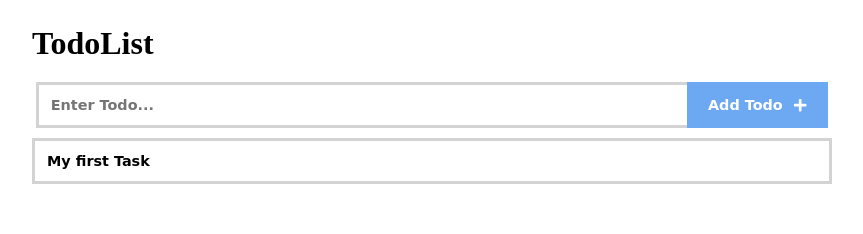
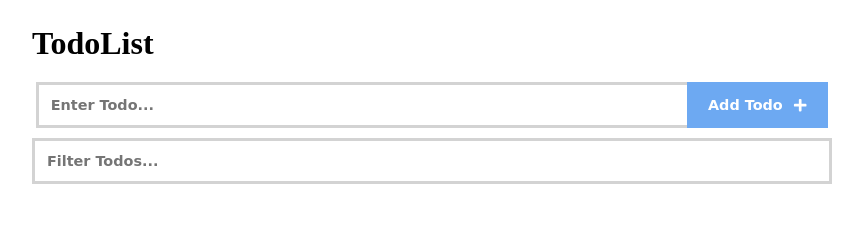
Before and after one commit to pirateIV/todos..., a React (Vite) app: page / in a window 1280 px wide. Shown: the top 234 px of the page, without its empty margins (208-1071 px from the left). Built offline with nearby package versions, Linux system fonts and the light colour scheme.

Commit message:
done with working on filtering todos: rem. custom filtering

```diff
--- a/src/App.jsx
+++ b/src/App.jsx
@@ -13,7 +13,7 @@ const App = () => {
   const [todos, setTodos] = useState(JSON.parse(localStorage.getItem('todos')));
 
   const [todo, setTodo] = useState('');
-  const [filter, setFilter] = useState('My first Task');
+  const [filter, setFilter] = useState('');
   const [customFilter, setCustomFilter] = useState('All');
 
   const [message, setMessage] = useState('');
@@ -69,9 +69,13 @@ const App = () => {
     setAndUpdateItems(updatedTodos);
   };
 
-  const handleFilter = () => {
+  const handleFilter = e => {
+    setFilter(e.target.value.toLowerCase());
+  };
 
-  }
+  const todoItems = todos.filter(item =>
+    item.todo.toLowerCase().includes(filter)
+  );
 
   const handleCustomFilter = name => {
     setCustomFilter(name);
@@ -90,13 +94,14 @@ const App = () => {
           addTodoRef={addTodoRef}
           handleAddTodo={handleAddTodo}
         />
-        <FilterTodos filter={filter} setFilter={setFilter} />
+        <FilterTodos filter={filter} handleFilter={handleFilter} />
         {todos.length === 0 ? (
           <p className='empty'>No todos yet...</p>
         ) : (
           todos.length > 0 && (
             <TodoList
-              todos={todos}
+              todos={todoItems}
+              handleFilter={handleFilter}
               handleCheck={handleCheck}
               handleDelete={handleDelete}
               customFilter={customFilter}
@@ -112,12 +117,12 @@ const App = () => {
   );
 };
 
-const FilterTodos = ({ filter, setFilter }) => {
+const FilterTodos = ({ filter, handleFilter }) => {
   return (
     <input
       type='search'
       value={filter}
-      onChange={e => setFilter(e.target.value)}
+      onChange={e => handleFilter(e)}
       placeholder='Filter Todos...'
     />
   );
--- a/src/components/Filter.jsx
+++ b/src/components/Filter.jsx
@@ -1,15 +1,19 @@
-import  { FILTER_NAMES } from '../services/filter'
+import { FILTER_NAMES } from '../services/filter';
 
-export const CustomFilter = ({ e, handleFilter }) => {
+export const CustomFilter = ({ e, handleCustomFilter }) => {
   const filterList = FILTER_NAMES.map(name => (
-    <FilterButton key={name} name={name} handleFilter={handleFilter} />
+    <FilterButton
+      key={name}
+      name={name}
+      handleCustomFilter={handleCustomFilter}
+    />
   ));
   return <div className='custom-btn-filter'>{filterList}</div>;
 };
 
-export const FilterButton = ({ name, handleFilter }) => {
+export const FilterButton = ({ name, handleCustomFilter }) => {
   return (
-    <button name={name} onClick={() => handleFilter(name)}>
+    <button name={name} onClick={() => handleCustomFilter(name)}>
       {name}
     </button>
   );
--- a/src/components/TodoList.jsx
+++ b/src/components/TodoList.jsx
@@ -2,7 +2,7 @@ import { FILTER_MAP  } from '../services/filter'
 import ListItem from './ListItem';
 
 const TodoList = props => {
-  const { todos, handleCheck, handleDelete, customFilter } = props;
+  const { todos, handleCheck, handleDelete, handleFilter,  customFilter } = props;
   const customTodos = [...todos].filter(FILTER_MAP[customFilter]);
   return (
     <ul className='todos'>
```
